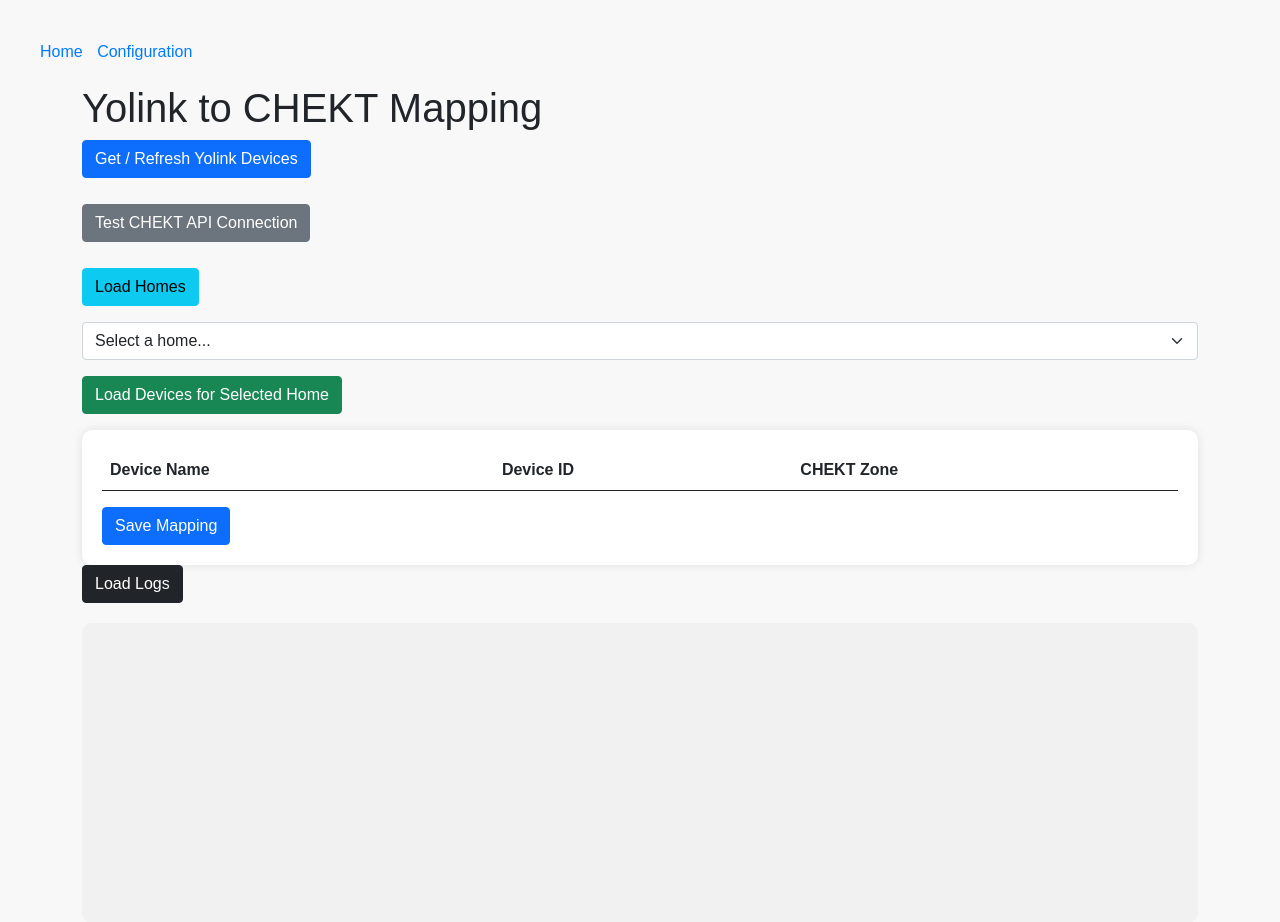
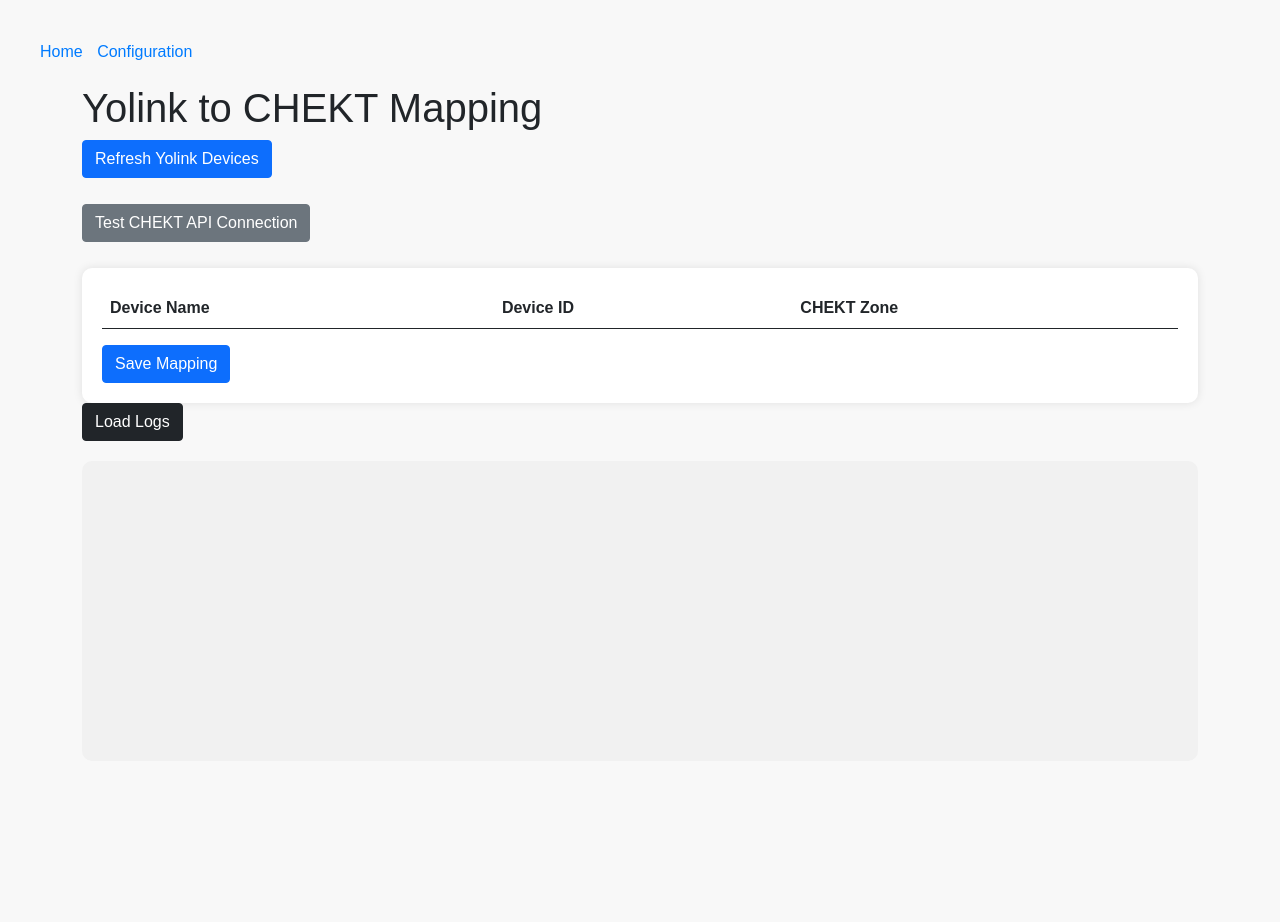
Before and after one commit to lazerusrm/yolink-chekt, a Flask app: page / in a window 1280 px wide. Shown: the top 922 px of the page. After the commit the page ends 441 px from the top, so only its background shows below. Run offline with Flask 2, Linux system fonts and the light colour scheme; data that the repository does not hold is empty.

Commit message:
removed unnecessary code

```diff
--- a/app.py
+++ b/app.py
@@ -31,6 +31,15 @@ def save_config(data):
     config_data = data
     with open(config_file, 'w') as file:
         yaml.dump(data, file)
+
+def load_yaml(file_path):
+    with open(file_path, 'r') as yaml_file:
+        return yaml.safe_load(yaml_file)
+
+def save_yaml(file_path, data):
+    with open(file_path, 'w') as yaml_file:
+        yaml.dump(data, yaml_file)
+
 
 def is_token_expired():
     """
@@ -188,10 +197,12 @@ class YoLinkAPI:
 
 @app.route('/save_mapping', methods=['POST'])
 def save_mapping():
-    # Logic to handle saving the mappings
-    data = request.get_json()
-    save_config(data)
-    return jsonify({"status": "success", "message": "Mapping saved successfully."})
+    try:
+        mappings_data = request.get_json()  # Get the mapping data from the front end
+        save_yaml('mappings.yaml', {'mappings': mappings_data})
+        return jsonify({"status": "success", "message": "Mapping saved successfully."})
+    except Exception as e:
+        return jsonify({"status": "error", "message": str(e)})
 
 @app.route('/refresh_yolink_devices', methods=['GET'])
 def refresh_yolink_devices():
@@ -203,22 +214,13 @@ def refresh_yolink_devices():
 
     yolink_api = YoLinkAPI(token)
 
-    # Fetch homes and ensure they are retrieved correctly
-    home_info = yolink_api.get_home_info()
-    if not home_info or home_info.get("code") != "000000":
-        return jsonify({"status": "error", "message": f"Failed to retrieve home info: {home_info.get('desc', 'Unknown error')}"})
-
-    # Fetch devices associated with the home(s)
+    # Fetch devices from the Yolink API
     devices = yolink_api.get_device_list()
     if not devices or devices.get("code") != "000000":
         return jsonify({"status": "error", "message": f"Failed to retrieve devices: {devices.get('desc', 'Unknown error')}"})
 
-    # Store homes and devices in devices.yaml
-    data_to_save = {
-        "homes": home_info["data"],  # Save home information (ID, etc.)
-        "devices": devices["data"]["devices"]  # Save device list
-    }
-    save_to_yaml("devices.yaml", data_to_save)
+    # Store devices in devices.yaml
+    save_to_yaml("devices.yaml", {"devices": devices["data"]["devices"]})
 
     return jsonify({"status": "success", "message": "Yolink devices refreshed and saved."})
 
@@ -229,15 +231,11 @@ def save_to_yaml(file_path, data):
 @app.route('/')
 def index():
     devices_data = load_yaml('devices.yaml')
+    devices = devices_data.get('devices', [])
+    mappings_data = load_yaml('mappings.yaml').get('mappings', [])
 
-    homes = devices_data.get('homes', [])
-    devices = devices_data.get('devices', [])
+    return render_template('index.html', devices=devices, mappings=mappings_data)
 
-    return render_template('index.html', homes=homes, devices=devices)
-
-def load_yaml(file_path):
-    with open(file_path, 'r') as yaml_file:
-        return yaml.safe_load(yaml_file)
 
 @app.route('/get_homes', methods=['GET'])
 def get_homes():
@@ -348,60 +346,51 @@ def on_connect(client, userdata, flags, rc):
 def on_message(client, userdata, msg):
     logger.info(f"Received message on topic {msg.topic}: {msg.payload.decode('utf-8')}")
 
-    # Log file path for mappings
-    if os.path.exists(config_data['files']['map_file']):
-        logger.debug(f"Loading mappings from {config_data['files']['map_file']}")
-        with open(config_data['files']['map_file'], 'r') as mf:
-            mappings = yaml.safe_load(mf)
-    else:
-        mappings = {}
-        logger.error(f"Mappings file {config_data['files']['map_file']} not found.")
+    # Load the mappings from mappings.yaml
+    mappings = load_yaml(config_data['files']['map_file']).get('mappings', {})
 
     try:
         payload = json.loads(msg.payload.decode("utf-8"))
         device_id = payload['deviceId']
         state = payload['data']['state']
 
-        if device_id in mappings:
-            chekt_zone_id = mappings[device_id]
-            logger.info(f"Triggering CHEKT for device {device_id} in zone {chekt_zone_id} with state {state}")
-            trigger_chekt_event(chekt_zone_id, state)
+        # Find the corresponding mapping for the device
+        mapping = next((m for m in mappings if m['yolink_device_id'] == device_id), None)
+        if mapping:
+            chekt_event = mapping['chekt_event']
+            chekt_channel = mapping['chekt_channel']
+            logger.info(f"Triggering CHEKT for device {device_id} in zone {chekt_channel} with event {chekt_event}")
+            trigger_chekt_event(chekt_channel, chekt_event)
         else:
-            logger.warning(f"Device ID {device_id} not found in mappings.")
+            logger.warning(f"No mapping found for device {device_id}")
     except Exception as e:
         logger.error(f"Error processing message: {str(e)}")
 
 
-def trigger_chekt_event(chekt_zone_id, event_state):
-    """
-    Trigger an event in the CHEKT system based on the zone ID and the event state.
-    """
+
+def trigger_chekt_event(chekt_channel, event_description):
     config = load_config()
-    url = f"http://{config['chekt']['ip']}:{config['chekt']['port']}/api/v1/zones/{chekt_zone_id}/events"
+    url = f"http://{config['chekt']['ip']}:{config['chekt']['port']}/api/v1/zones/{chekt_channel}/events"
 
     headers = {
         'Authorization': f"Bearer {config['chekt']['api_token']}",
         'Content-Type': 'application/json'
     }
 
-    # Create the payload for the CHEKT API
     data = {
-        "event": event_state,  # Send the state received from Yolink
+        "event_description": event_description,
         "timestamp": int(time.time())
     }
 
     try:
-        # Send the event to the CHEKT API
         response = requests.post(url, headers=headers, json=data)
         if response.status_code in [200, 202]:
-            logger.info(f"CHEKT zone {chekt_zone_id} updated successfully")
-            if response.status_code == 202:
-                logger.info(f"Request accepted for processing. Response: {response.text}")
+            logger.info(f"CHEKT zone {chekt_channel} updated successfully with event {event_description}")
         else:
-            logger.error(f"Failed to update CHEKT zone {chekt_zone_id}. Status code: {response.status_code}")
-            logger.error(f"Response: {response.text}")
+            logger.error(f"Failed to update CHEKT zone {chekt_channel}. Status: {response.status_code}, Response: {response.text}")
     except Exception as e:
         logger.error(f"Error communicating with CHEKT API: {str(e)}")
+
 
 # MQTT Callbacks and Client Handling
 def on_connect(client, userdata, flags, rc):
--- a/templates/index.html
+++ b/templates/index.html
@@ -95,9 +95,9 @@
     <div class="container">
         <h1>Yolink to CHEKT Mapping</h1>
 
-        <!-- Section for getting / refreshing Yolink devices -->
+        <!-- Section for refreshing Yolink devices -->
         <div class="mb-3">
-            <button type="button" id="refresh-devices-btn" class="btn btn-primary">Get / Refresh Yolink Devices</button>
+            <button type="button" id="refresh-devices-btn" class="btn btn-primary">Refresh Yolink Devices</button>
             <div id="yolink-status" class="status">
                 <img src="" alt="" id="yolink-icon" class="hidden">
                 <span id="yolink-message"></span>
@@ -111,15 +111,6 @@
                 <img src="" alt="" id="chekt-icon" class="hidden">
                 <span id="chekt-message"></span>
             </div>
-        </div>
-
-        <!-- Section to select a home and load devices -->
-        <div class="mb-3">
-            <button type="button" id="load-homes-btn" class="btn btn-info">Load Homes</button>
-            <select id="home-select" class="form-select mt-3">
-                <option value="">Select a home...</option>
-            </select>
-            <button type="button" id="load-devices-btn" class="btn btn-success mt-3">Load Devices for Selected Home</button>
         </div>
 
         <!-- Section to list Yolink devices and map them to CHEKT zones -->
@@ -159,79 +150,22 @@
             $('#' + elementId).text(message);
         }
 
-        // Function to refresh Yolink devices
+        // Refresh Yolink devices
         $('#refresh-devices-btn').on('click', function () {
             $('#yolink-icon').addClass('hidden');
             $('#yolink-message').text('Refreshing Yolink devices...');
-
             $.ajax({
                 type: "GET",
-                url: "/refresh_yolink_devices", // Backend endpoint
+                url: "/refresh_yolink_devices",
                 success: function (response) {
                     if (response.status === "success") {
                         updateStatus('yolink-message', 'yolink-icon', 'Yolink devices refreshed successfully.', true);
-                        addToLog("Yolink devices refreshed and saved to devices.yaml.");
+                        addToLog("Yolink devices refreshed: " + JSON.stringify(response.data, null, 2));
 
-                        // Optionally refresh the homes dropdown
-                        let homes = response.homes;
-                        $('#home-select').empty().append('<option value="">Select a home...</option>');
-                        homes.forEach(function (home) {
-                            $('#home-select').append('<option value="' + home.id + '">' + home.name + '</option>');
-                        });
-                        addToLog("Homes loaded successfully.");
-                    } else {
-                        updateStatus('yolink-message', 'yolink-icon', 'Failed to refresh Yolink devices.', false);
-                        addToLog("Failed to refresh Yolink devices: " + response.message);
-                    }
-                },
-                error: function (xhr, status, error) {
-                    updateStatus('yolink-message', 'yolink-icon', 'Error refreshing Yolink devices.', false);
-                    addToLog('Error refreshing Yolink devices: ' + xhr.responseText);
-                    addToLog('Debug Status: ' + status + ', Error: ' + error);
-                }
-            });
-        });
-
-        // Function to load homes and populate the dropdown
-        $('#load-homes-btn').on('click', function () {
-            $.ajax({
-                type: "GET",
-                url: "/get_homes",
-                success: function (response) {
-                    if (response.status === "success") {
-                        let homes = response.homes;
-                        $('#home-select').empty().append('<option value="">Select a home...</option>');
-                        homes.forEach(function (home) {
-                            $('#home-select').append('<option value="' + home.id + '">' + home.name + '</option>');
-                        });
-                        addToLog("Homes loaded successfully.");
-                    } else {
-                        addToLog("Failed to load homes: " + response.message);
-                    }
-                },
-                error: function (xhr, status, error) {
-                    addToLog('Error loading homes: ' + xhr.responseText);
-                }
-            });
-        });
-
-        // Load devices for selected home
-        $('#load-devices-btn').on('click', function () {
-            const homeId = $('#home-select').val();
-            if (!homeId) {
-                addToLog("Please select a home.");
-                return;
-            }
-
-            $('#devices-table-body').empty();
-            $.ajax({
-                type: "POST",
-                url: "/get_devices",
-                contentType: "application/json",
-                data: JSON.stringify({ "home_id": homeId }),
-                success: function (response) {
-                    if (Array.isArray(response) && response.length > 0) {
-                        response.forEach(function (device) {
+                        // Update the devices table with refreshed devices
+                        let devices = response.devices || [];
+                        $('#devices-table-body').empty();
+                        devices.forEach(function (device) {
                             $('#devices-table-body').append(`
                                 <tr>
                                     <td>${device.name}</td>
@@ -243,13 +177,15 @@
                                 </tr>
                             `);
                         });
-                        addToLog('Devices loaded successfully for selected home.');
                     } else {
-                        addToLog('No devices found for selected home.');
+                        updateStatus('yolink-message', 'yolink-icon', 'Failed to refresh Yolink devices.', false);
+                        addToLog("Failed to refresh Yolink devices: " + response.message);
                     }
                 },
                 error: function (xhr, status, error) {
-                    addToLog('Error loading devices: ' + xhr.responseText);
+                    updateStatus('yolink-message', 'yolink-icon', 'Error refreshing Yolink devices.', false);
+                    addToLog('Error refreshing Yolink devices: ' + xhr.responseText);
+                    addToLog('Debug Status: ' + status + ', Error: ' + error);
                 }
             });
         });
```
